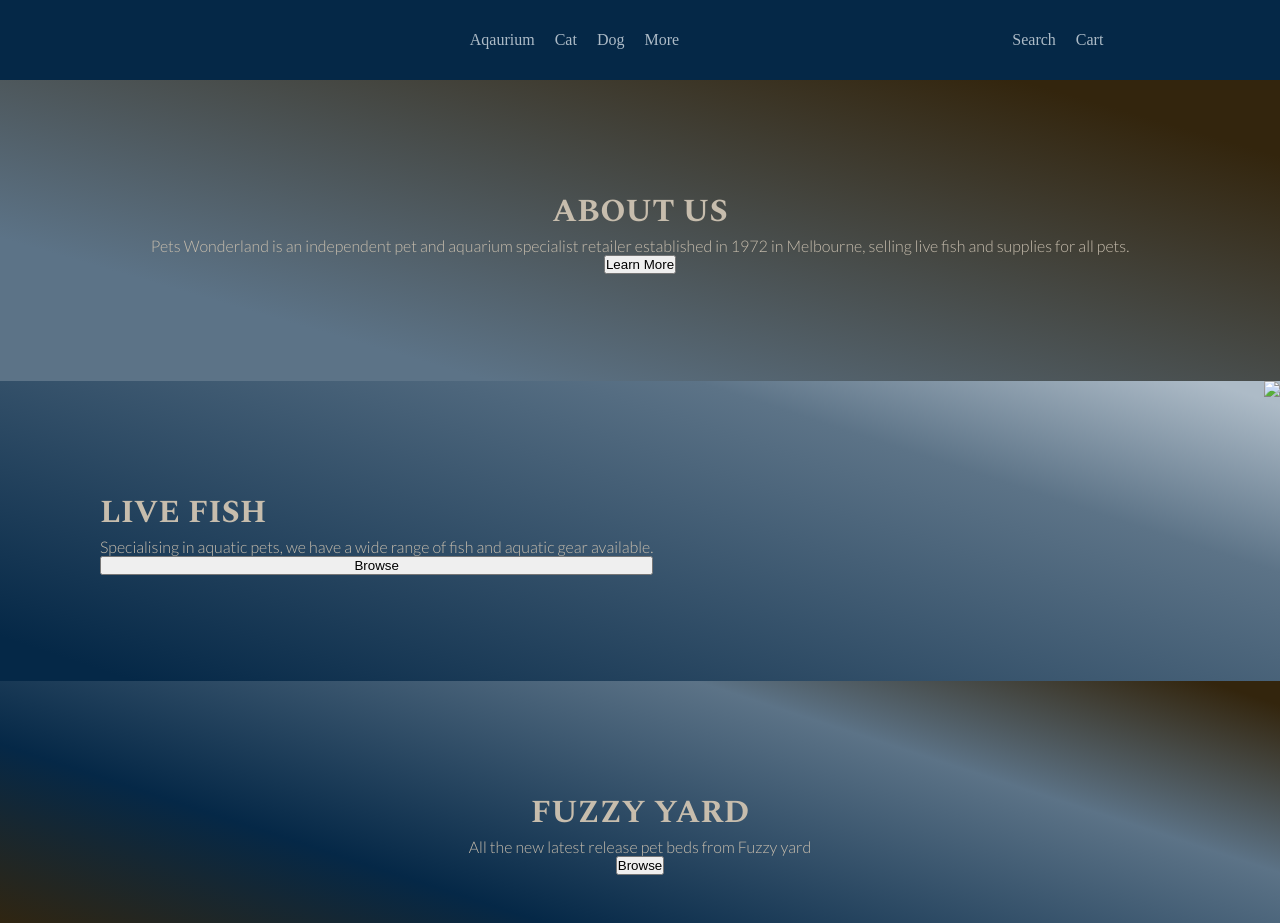
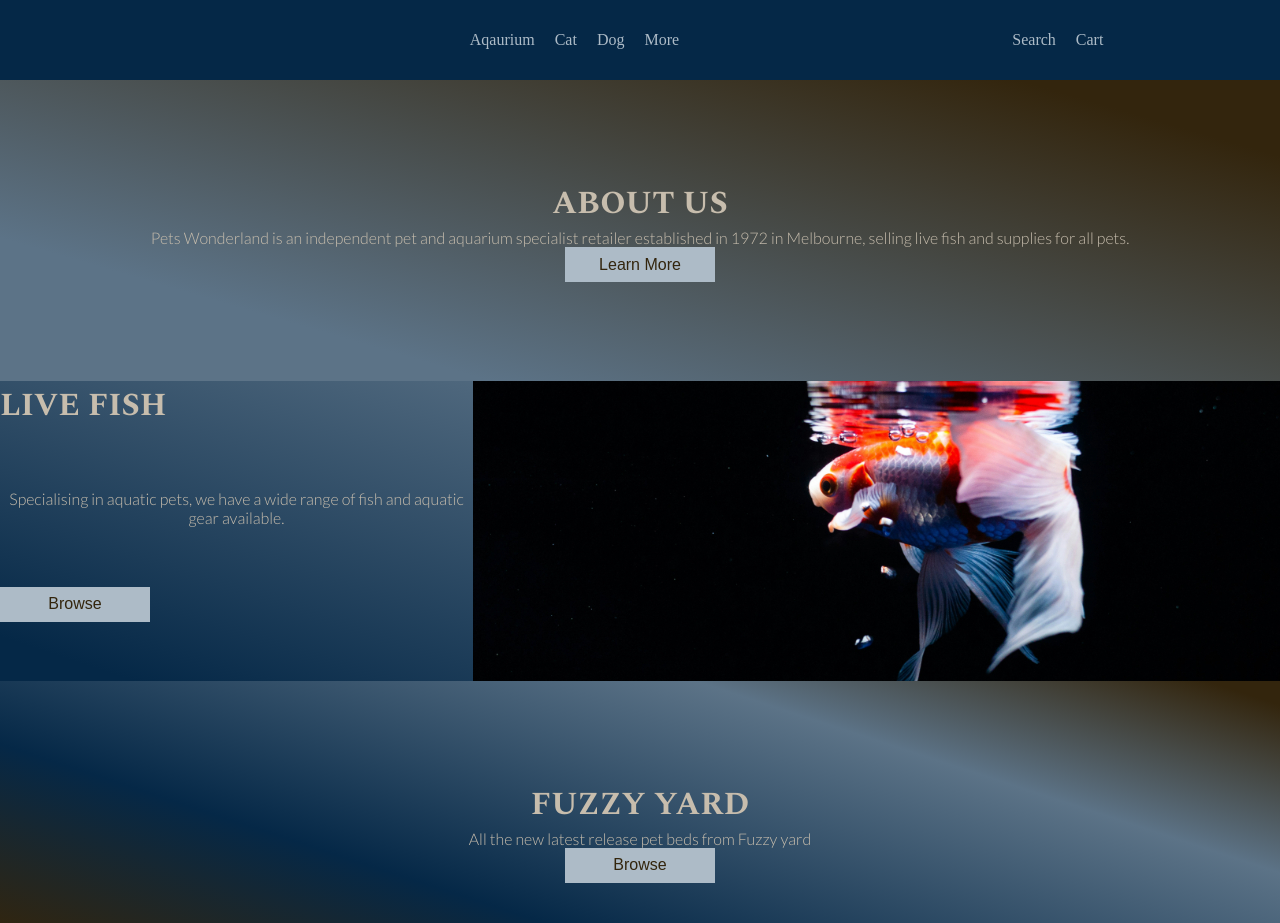
Before and after one commit to UOMAdegenhardt/web-design, a plain HTML site: page index.html in a window 1280 px wide. Shown: the top 923 px of the page. Drawn offline with nearby package versions, Linux system fonts and the light colour scheme.

Commit message:
added images

```diff
--- a/index.html
+++ b/index.html
@@ -32,27 +32,36 @@
             <div class="About_Us">
                 <H1> ABOUT US </H1>
                 <p> Pets Wonderland is an independent pet and aquarium specialist retailer established in 1972 in Melbourne, selling live fish and supplies for all pets.</p>
-                <button type="button">Learn More</button>
+                <button class="banner_button">Learn More</button>
             </div>
+
             <div class="Live_Fish">
                 <div class="Live_Fish_Text">
                     <H1> LIVE FISH </H1>
                     <p>Specialising in aquatic pets, we have a wide range of fish and aquatic gear available.</p>
-                    <button type="button">Browse</button>
+                    <button class="banner_button">Browse</button>
                  </div>
                  <div class="Live_Fish_Image">
-                    <img src="images\fish_banner_desktop.jpeg">
+                    <picture>
+                        <source media="(min-width:900px)"
+                        srcset="images\fish_banner_desktop.jpg">
+                        <source media="(min-width:320px)"
+                        srcset="images\fish_banner_mobile.jpg">
+                        <img src="images\fish_banner_desktop.jpg">
+                    </picture>
                  </div>
             </div>
+
             <div class="Fuzzy_Yard">
                 <H1> FUZZY YARD </H1>
                 <p> All the new latest release pet beds from Fuzzy yard</p>
-                <button class="button">Browse</button>
+                <button class="banner_button">Browse</button>
             </div>
+
             <div class="Pet_Boarding">
                 <h1> PET BOARDING</h1>
                 <p> Going on holiday? We offer a boarding service for small animals at out pet hotel located in Prahran.</p>
-                <button class="button">Enquire</button>
+                <button class="banner_button">Enquire</button>
             </div>
         </div>
 
--- a/styles/colours.css
+++ b/styles/colours.css
@@ -11,3 +11,8 @@
 background: linear-gradient(198.16deg, #33250D 3.33%, #5C7387 26.65%, #052847 67.11%, #33250D 93.85%);
 
 }
+
+.banner_button {
+    background-color: #ADBBC7;
+    color: #33250D;
+}
--- a/styles/layout.css
+++ b/styles/layout.css
@@ -54,11 +54,8 @@ nav ul li a {
     justify-content: space-between;
 }
 .Live_Fish_Text {
-    display: flex;
-    align-items:left;
-    justify-content: center;
-    flex-direction: column;
-    padding-left: 100px;
+    display: grid;
+    align-items: flex-start;
 
 }
 
@@ -78,3 +75,13 @@ nav ul li a {
     flex-direction: column;
     height: 300px;
 }
+
+.banner_button {
+    border: none;
+    text-align: center;
+    text-decoration: none;
+    display: inline-block;
+    font-size: 16px;
+    width: 150px;
+    height: 35px;
+}
```
Also changed, not shown: aquariumlist.html (+43 -11 lines), images/blue-cichlid.png.png (added), images/diver-helmet.png.png (added), images/green-moss.png.png (added), images/neon-blue-acar.png.png (added), images/red-coral.png.png (added), images/red-oscar.png.png (added), images/yellowstone.png.png (added), 1 other file.
